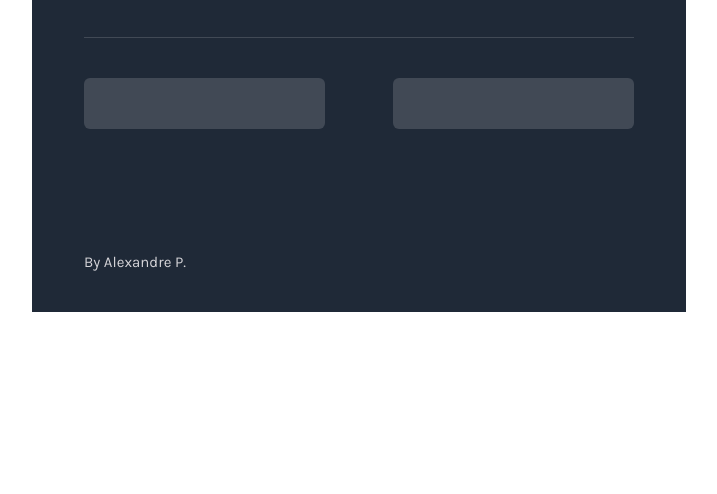
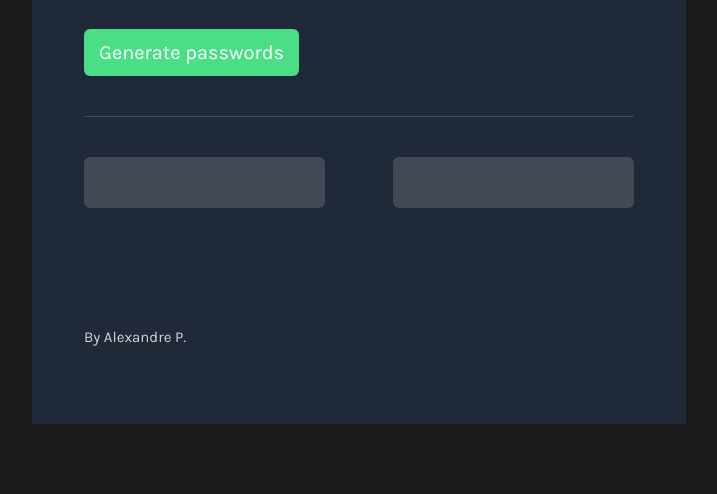
Before and after one commit to Kiije/password-generator, a plain HTML site: page index.html in a window 1280 px wide. Shown: the part 376-870 px from the top of the page, without its empty margins (281-998 px from the left). Before the commit the page ends 800 px from the top, so only its background shows below. Drawn offline with Linux system fonts and the light colour scheme.

Commit message:
Debugging
-Debug signature
-Add favicon

```diff
--- a/index.css
+++ b/index.css
@@ -1,10 +1,15 @@
+html {
+    background: #1C1C1C;
+}
+
 body {
     font-family: "Karla", sans-serif;
+    margin: 70px 0;
 }
 
 section {
     background: #1F2937;
-    height: 450px;
+    height: 500px;
     width: 550px;
     margin: 0 auto;
     padding: 115px 52px;
@@ -40,6 +45,7 @@ h1 {
     font-size: 40px;
     font-optical-sizing: auto;
     font-weight: 800;
+    margin-bottom: 20px;
 }
 
 #rp {
@@ -52,6 +58,8 @@ h3 {
     font-optical-sizing: auto;
     font-weight: 300;
     font-size: 20px;
+    margin-top: 0px;
+    margin-bottom: 50px;
 }
 
 #generate-btn {
@@ -74,12 +82,16 @@ h3 {
 
 }
 
-div {
+#btn-section {
+    margin-top: 0px;
     margin-bottom: 30px;
+    max-height: 91px;
+    max-width: 550px;
 }
 
-footer {
+#signature {
     color: #D5D4D8;
     font-size: 15px;
     margin-top: 100px;
+
 }
--- a/index.html
+++ b/index.html
@@ -4,7 +4,7 @@
         <meta charset="UTF-8">
         <meta name="viewport" content="width=device-width, initial-scale=1.0">
         <link rel="stylesheet" href="index.css">
-        <link rel="icon" href="https://www.flaticon.com/fr/icone-gratuite/cle_6676705" type="image/x-icon">
+        <link rel="icon" href="images/clef.png" type="image/png">
         <link rel="preconnect" href="https://fonts.googleapis.com">
         <link rel="preconnect" href="https://fonts.gstatic.com" crossorigin>
         <link href="https://fonts.googleapis.com/css2?family=Karla:ital,wght@0,200..800;1,200..800&display=swap" rel="stylesheet">
@@ -16,12 +16,12 @@
             <h3>Never use an insecure password again</h3>
             <button id="generate-btn" onclick="generate()">Generate passwords</button>
             <hr class="line">
-            <div>
+            <div id="btn-section">
                 <p id="password-one"></p>
                 <p id="password-two"></p>
             </div>
-        <footer>By Alexandre P.</footer>
-            <script src="index.js"></script>
+            <div id="signature">By Alexandre P.</div>
         </section>
+    <script src="index.js"></script>
     </body>
 </html>
```
